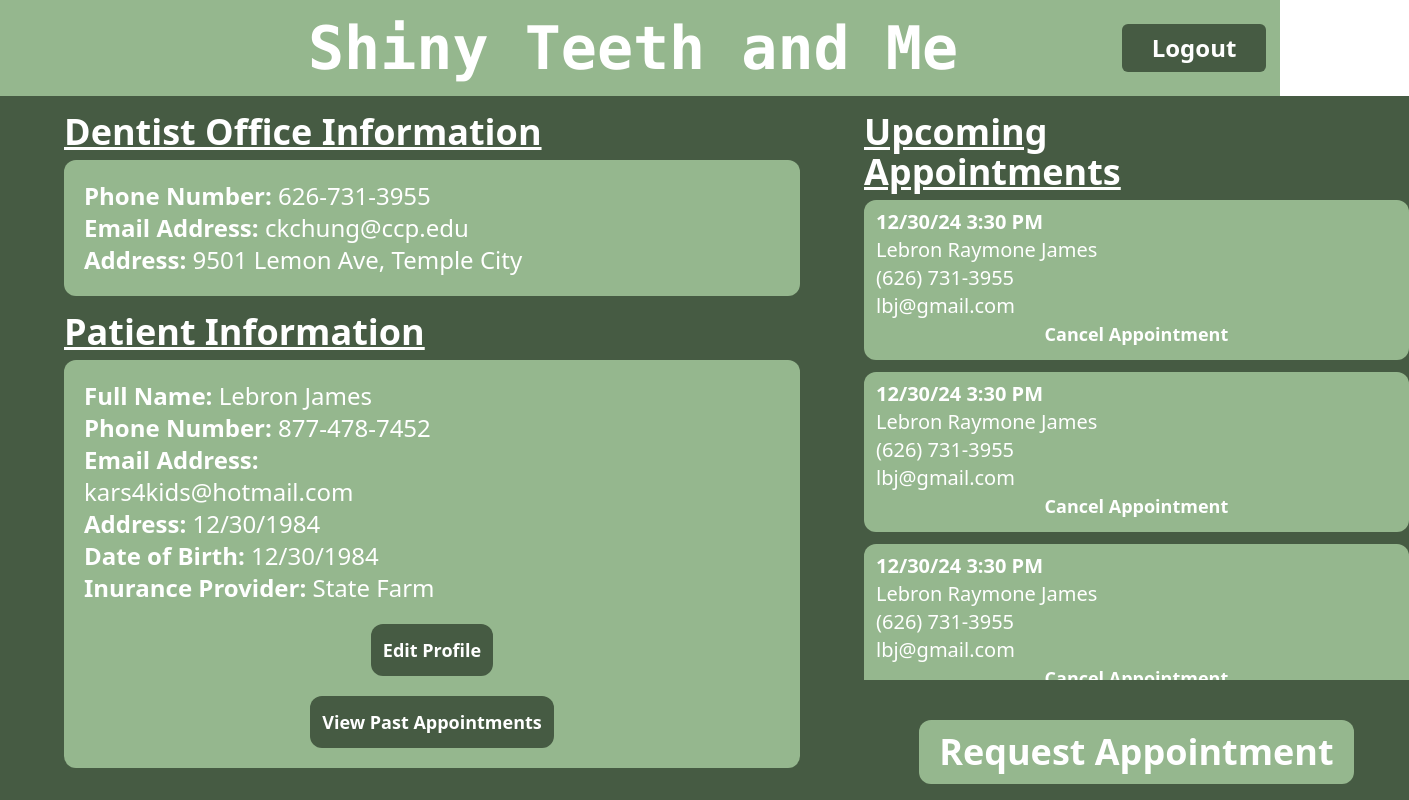
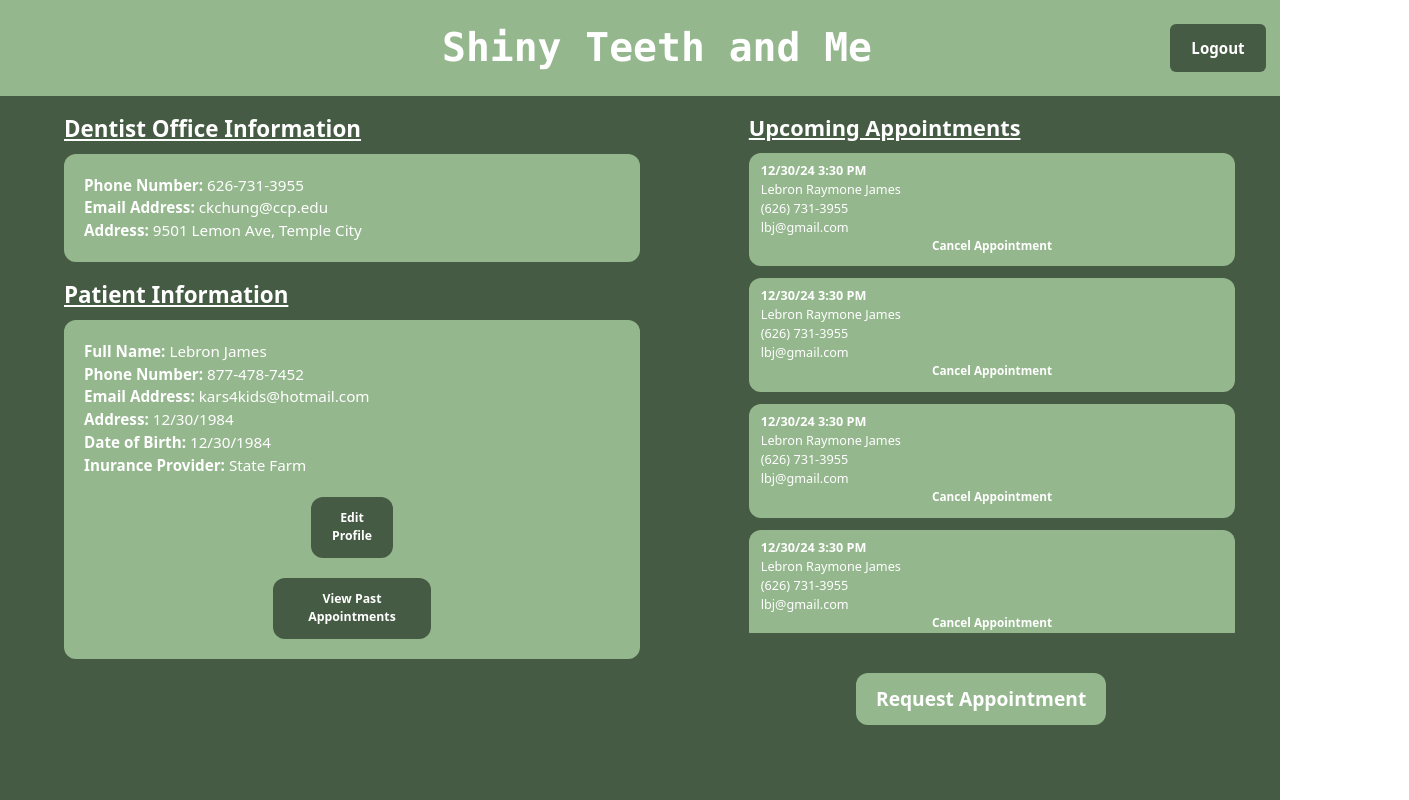
Before and after one commit to CS3560-02-4-Fall2024/group_project, a React (Vite) app in the folder frontend/: page /home in a window 1280 px wide. Shown: the whole page, 1409 px wide, since content can reach past the window. Built offline with nearby package versions, Linux system fonts and the light colour scheme.

Commit message:
maybe that fixes the home page a bit?

```diff
--- a/frontend/src/components/Navbar.jsx
+++ b/frontend/src/components/Navbar.jsx
@@ -8,8 +8,8 @@ function Navbar() {
     }
 
     return (<div className="h-[12vh] w-[100vw] bg-g float-left ml-0 pl-0 flex justify-center">
-        <p className="self-center justify-self-end font-mono font-bold text-6xl ml-auto -mr-36 text-white">Shiny Teeth and Me</p>
-        <button onClick={Logout} className="w-36 h-1/2 bg-dg hover:bg-[#587354] self-center justify-self-end ml-auto mr-3.5 rounded-md text-white font-bold text-2xl">Logout</button>
+        <p className="self-center justify-self-end font-mono font-bold text-[3.1vw] ml-auto -mr-36 text-white">Shiny Teeth and Me</p>
+        <button onClick={Logout} className="w-[7.5vw] h-1/2 bg-dg hover:bg-[#587354] self-center justify-self-end ml-auto mr-3.5 rounded-md text-white font-bold text-[1.18vw]">Logout</button>
     </div>)
 }
 
--- a/frontend/src/pages/patientHome.jsx
+++ b/frontend/src/pages/patientHome.jsx
@@ -19,15 +19,15 @@ function Appt() {
   };
 
   return (
-    <div className="flex-flow rounded-xl mb-3 bg-g">
-      <div className="pt-2 pl-3 text-white text-xl">
+    <div className="flex-flow rounded-xl mb-3 bg-g w-[100%] twelve:w-[80%]">
+      <div className="pt-2 pl-3 text-white text-[.99vw]">
         <p className="font-bold">{apptDate} {apptTime}</p>
         <p>{patName}</p>
         <p>{patPhone}</p>
         <p>{patEmail}</p>
       </div>
       <div className="flex justify-center">
-        <button onClick={cancelAppt} className="text-white hover:text-[#587354] rounded-lg font-bold text-lg mb-3">Cancel Appointment</button>
+        <button onClick={cancelAppt} className="text-white hover:text-[#587354] rounded-lg font-bold text-[.92vw] mb-3">Cancel Appointment</button>
       </div>
     </div>
   )
@@ -41,12 +41,12 @@ function UpcomingAppt() {
   };
 
   return (
-    <div className="flex justify-center w-[100%] h-[100%] bg-dg">
+    <div className="flex justify-center w-[50vw] h-[100%] bg-dg p-0">
       <div class="flex-flow">
-        <div className="ml-16 flex text-white font-bold text-4xl mt-4 mb-2 mr-72 underline">
+        <div className="ml-16 flex text-white font-bold text-[1.70vw] mt-4 mb-2 mr-0 underline">
           Upcoming Appointments
         </div>
-        <div class="ml-16 h-[60vh] overflow-y-scroll">
+        <div class="ml-16 w-[38vw] h-[60vh] overflow-y-scroll">
           <Appt />
           <Appt />
           <Appt />
@@ -54,8 +54,8 @@ function UpcomingAppt() {
           <Appt />
           <Appt />
         </div>
-        <div class='flex justify-center text-white mt-10'>
-          <button onClick={reqAppt} class="ml-16 py-3 px-5 bg-g rounded-xl hover:bg-[#587354] font-bold text-4xl">Request Appointment</button>
+        <div class='flex justify-center text-white mt-10 mr-0 w-[41.3vw]'>
+          <button onClick={reqAppt} class="ml-16 py-3 px-5 bg-g rounded-xl hover:bg-[#587354] font-bold text-[1.5vw]">Request Appointment</button>
         </div>
       </div>
 
@@ -83,12 +83,12 @@ function DentistOffice() {
   const [officeAddr, setOfficeAddr] = useState("9501 Lemon Ave, Temple City");
 
   return (
-    <div className="flex-flow items-center justify-center w-[100vh]">
-      <div className="ml-16 flex text-white font-bold text-4xl mt-4 mb-2 underline">
+    <div className="flex-flow items-center justify-center w-[50vw]">
+      <div className="ml-16 flex text-white font-bold text-[1.75vw] mt-4 mb-2 underline">
         Dentist Office Information
       </div>
       <div class="ml-16 flex-flow bg-g rounded-xl">
-        <div className="p-5 text-2xl text-white">
+        <div className="p-5 text-[1.19vw] text-white">
           <p><b>Phone Number: </b>{officePhone}</p>
           <p><b>Email Address: </b>{officeEmail}</p>
           <p><b>Address: </b>{officeAddr}</p>
@@ -118,12 +118,12 @@ function PatientInfo() {
   };
 
   return (
-    <div className="flex-flow items-center justify-center w-[100vh]">
-      <div className="ml-16 flex text-white font-bold text-4xl mt-4 mb-2 underline">
+    <div className="flex-flow items-center justify-center w-[50vw] ">
+      <div className="ml-16 flex text-white font-bold text-[1.75vw] mt-4 mb-2 underline">
         Patient Information
       </div>
       <div class="ml-16 flex-flow bg-g rounded-xl">
-        <div className="p-5 pr-80 text-2xl text-white">
+        <div className="p-5 text-[1.19vw] text-white">
           <p><b>Full Name: </b>{patName}</p>
           <p><b>Phone Number: </b>{patPhone}</p>
           <p><b>Email Address: </b>{patEmail}</p>
@@ -132,10 +132,10 @@ function PatientInfo() {
           <p><b>Inurance Provider: </b>{patIns}</p>
         </div>
         <div class="flex justify-center">
-          <button onClick={toEditProfile} class="hover:bg-[#587354] bg-dg px-3 py-3 font-bold text-white text-lg rounded-xl">Edit Profile</button>
+          <button onClick={toEditProfile} class="w-[6.4vw] hover:bg-[#587354] bg-dg px-3 py-3 font-bold text-white text-[.96vw] rounded-xl">Edit Profile</button>
         </div>
         <div class="flex justify-center">
-          <button onClick={toPastAppt} class="hover:bg-[#587354] bg-dg px-3 py-3 font-bold text-white text-lg rounded-xl mt-5 mb-5">View Past Appointments</button>
+          <button onClick={toPastAppt} class="w-[12.4vw] hover:bg-[#587354] bg-dg px-3 py-3 font-bold text-white text-[.96vw] rounded-xl mt-5 mb-5">View Past Appointments</button>
         </div>
       </div>
     </div>
@@ -150,7 +150,7 @@ function PatientHome() {
         <div class="w-[100vw] h-[100vh] bg-dg">
           <Navbar />
           <div className='w-[100vw] h-[88vh] flex justify-items'>
-            <div>
+            <div className="flex flex-col">
               <DentistOffice />
               <PatientInfo />
             </div>
--- a/frontend/tailwind.config.js
+++ b/frontend/tailwind.config.js
@@ -12,7 +12,8 @@ export default {
         g: "#95b78e",
       },
       screens: {
-        'fourkay': { 'raw' : '(min-width: 2200px)'}
+        'fourkay': { 'raw' : '(min-width: 2200px)'},
+        'twelve': { 'raw' : '(max-width: 700px)'}
       }
     },
   },
```
